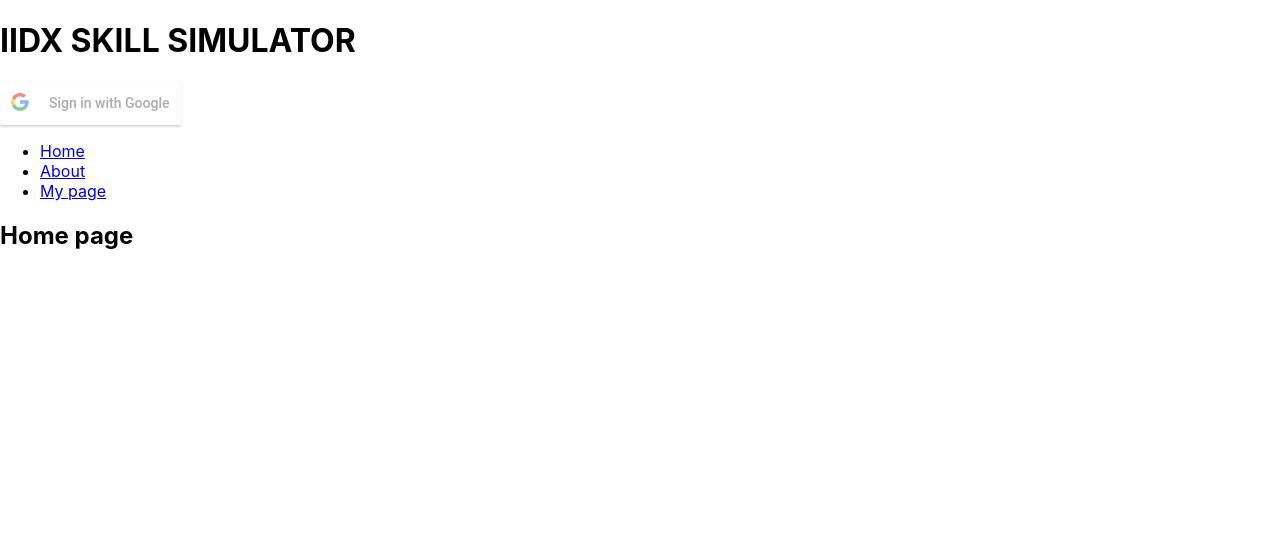
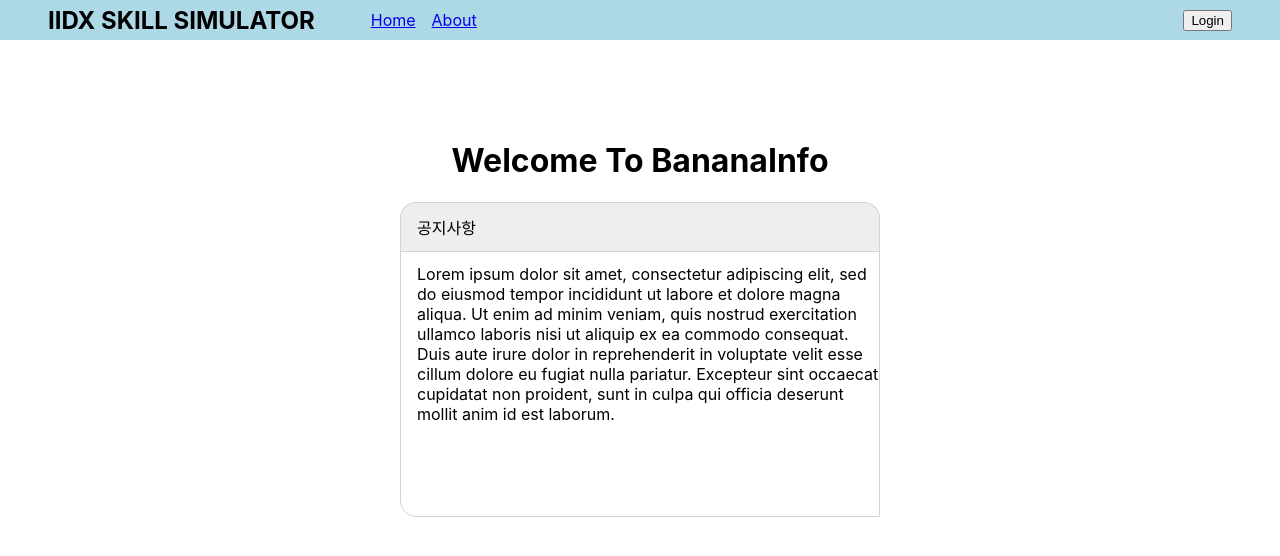
Before and after one commit to y1175a/iidx, a React (Create React App) app: page /home in a window 1280 px wide. Shown: the top 556 px of the page. Built offline with nearby package versions, Linux system fonts and the light colour scheme.

Commit message:
메인페이지, 마이페이지 UI 구성

```diff
--- /dev/null
+++ b/src/App.css
@@ -0,0 +1,4 @@
+.pages {
+    width: 1024px;
+    margin: 0 auto;
+}
--- a/src/App.js
+++ b/src/App.js
@@ -3,14 +3,17 @@
 import Home from './view/home';
 import About from './view/about';
 import Mypage from './view/mypage';
+import "./App.css";
 
 const App = () => {
   return (
     <div>
-      <Route path ="/" component={Header} />
-      <Route path ="/home" component={Home} />
-      <Route path ="/about" component={About} />
-      <Route path ="/mypage" component={Mypage} />
+      <Route path="/" component={Header}/>
+      <div className="pages">
+        <Route path="/home" component={Home} />
+        <Route path="/about" component={About} />
+        <Route path="/mypage" component={Mypage} />
+      </div>
     </div>
   )
 }
--- a/src/index.css
+++ b/src/index.css
@@ -1,5 +1,5 @@
 body {
-  margin: 0;
+  margin: 0 auto;
   font-family: -apple-system, BlinkMacSystemFont, 'Segoe UI', 'Roboto', 'Oxygen',
     'Ubuntu', 'Cantarell', 'Fira Sans', 'Droid Sans', 'Helvetica Neue',
     sans-serif;
--- a/src/resources/style/css/header.css
+++ b/src/resources/style/css/header.css
@@ -0,0 +1,38 @@
+.header {
+    width: 100%;
+    height: 2.5rem;
+    display: flex;
+    justify-content: center;
+    align-items: center;
+    background: lightblue;
+}
+
+.wrapper {
+    position: fixed;
+    left: 3rem;
+    display: flex;
+    align-items: center;
+    justify-content: center;
+}
+
+.wrapper ul {
+    display: flex;
+    justify-content: center;
+    list-style: none;
+}
+
+.wrapper ul li {
+    margin-left: 1rem;
+}
+
+.user {
+    position: fixed;
+    right: 3rem;
+    display: flex;
+    justify-content: center;
+    align-items: center;
+}
+
+.user p {
+    margin-right: 1rem;
+}
--- /dev/null
+++ b/src/resources/style/css/home.css
@@ -0,0 +1,35 @@
+.home {
+    width: 480px;
+    margin: 80px auto;
+    display: flex;
+    flex-direction: column;
+    justify-content: center;
+    align-items: center;
+}
+
+.panel {
+    display: block;
+
+}
+
+.panel-header {
+    border: 1px solid lightgray;
+    border-bottom: 0px;
+    border-top-left-radius: 1rem;
+    border-top-right-radius: 1rem;
+    background-color: #EEE;
+    height: 1.5rem;
+    padding-bottom: 0.75rem;
+    padding-top: 0.75rem;
+    padding-left: 1rem;
+}
+
+.panel-body {
+    height: 240px;
+    border: 1px solid lightgray;
+    overflow-y: scroll;
+    padding-left: 1rem;
+    padding-bottom: 0.75rem;
+    padding-top: 0.75rem;
+    border-bottom-left-radius: 1rem;
+}
--- /dev/null
+++ b/src/resources/style/css/mypage.css
@@ -0,0 +1,55 @@
+.mypage {
+    width: 480px;
+    margin: 80px auto 0;
+    display: flex;
+    flex-direction: column;
+    justify-content: center;
+}
+
+.mypage h2 {
+    margin: auto;
+    padding-bottom: 1rem;
+    margin-bottom: 1rem;
+}
+
+.iidx-profile {
+    display: flex;
+    flex-direction: column;
+}
+
+input {
+    padding-top: 1rem;
+    padding-left: 5px;
+    padding-bottom: 0.5rem;
+    font-size: 1rem;
+    border: none;
+    outline: none;
+    border-bottom: 1px solid rgb(220, 220, 220);
+}
+
+select {
+    margin-top: 0.5rem;
+    padding-top: 0.5rem;
+    padding-bottom: 0.5rem;
+    font-size: 1rem;
+    border: none;
+    outline: none;
+    border-bottom: 1px solid rgb(220, 220, 220);
+}
+
+.iidx-profile button {
+    width: 80%;
+    margin: auto;
+    margin-top: 3rem;
+    padding-top: 0.5rem;
+    padding-bottom: 0.5rem;
+    font-size: 1rem;
+    border: 1px solid rgb(220, 220, 220);
+    background: rgb(245, 245, 245);
+    outline: none;
+    border-radius: 10px;
+}
+
+.iidx-profile button:hover {
+    background: rgb(235, 235, 235);
+}
--- a/src/view/about.js
+++ b/src/view/about.js
@@ -1,8 +1,8 @@
-import React, {useState } from 'react';
+import React, { useState } from 'react';
+
 
 
 const About = (props) => {
-
     return (
       <div>
         <h2>About page</h2>
--- a/src/view/header.js
+++ b/src/view/header.js
@@ -1,17 +1,15 @@
-import React from 'react';
-import {
-    BrowserRouter as Router,
-    Route,
-    Link,
-} from 'react-router-dom';
-import GoogleButton from '../google-login/googleButton';
-import headerStyle from '../resources/style/css/header.css';
+import React, { useState } from "react";
+import { BrowserRouter as Router, Route, Link } from "react-router-dom";
+import GoogleButton from "../google-login/googleButton";
+import "../resources/style/css/header.css";
 
 const Header = () => {
+  const [ auth, setAuth ] = useState(false);
+
   return (
-        <div>
-        <h1>IIDX SKILL SIMULATOR</h1>
-        <div><GoogleButton /></div>
+    <div className="header">
+      <div className="wrapper">
+        <h2>IIDX SKILL SIMULATOR</h2>
         <div>
           <Route>
             <div>
@@ -24,7 +22,10 @@
                     <Link to="/about">About</Link>
                   </li>
                   <li>
-              <Link to="/mypage">My page</Link>
+                    {auth && <Link to="/mypage">My page</Link>}
+                  </li>
+                  <li>
+                    {auth && <Link to="/home">Upload</Link>}
                   </li>
                 </ul>
               </nav>
@@ -32,7 +33,13 @@
           </Route>
         </div>
       </div>
-    )
-}
+      <div className="user">
+        {/* <GoogleButton /> */}
+        {auth && <p>User님, 환영합니다.</p>}
+        <button onClick={() => { setAuth(!auth) }}> {auth ? "Logout" : "Login"} </button>
+      </div>
+    </div>
+  );
+};
 
 export default Header;
--- a/src/view/home.js
+++ b/src/view/home.js
@@ -1,10 +1,20 @@
 import React from 'react';
+import "../resources/style/css/home.css";
+import Header from './header';
 
 const Home = () => {
     return (
-        <div>
-            <h2>Home page</h2>
+        <div className="home">
+            <h1>Welcome To BananaInfo</h1>
+            <div className="panel">
+                <div className="panel-header">
+                    공지사항
+                </div>
+                <div className="panel-body">
+                    Lorem ipsum dolor sit amet, consectetur adipiscing elit, sed do eiusmod tempor incididunt ut labore et dolore magna aliqua. Ut enim ad minim veniam, quis nostrud exercitation ullamco laboris nisi ut aliquip ex ea commodo consequat. Duis aute irure dolor in reprehenderit in voluptate velit esse cillum dolore eu fugiat nulla pariatur. Excepteur sint occaecat cupidatat non proident, sunt in culpa qui officia deserunt mollit anim id est laborum.
+                </div>
             </div>
+        </div>
     )
 }
 
--- a/src/view/mypage.js
+++ b/src/view/mypage.js
@@ -1,9 +1,26 @@
 import React from 'react';
+import "../resources/style/css/mypage.css";
 
 const Mypage = () => {
+    const daniList = ["七級", "六級", "五級", "四級", "三級", "二級", "一級",
+                    "初段", "二段", "三段", "四段", "五段", "六段", "七段", "八段", "九段", "十段",
+                    "中伝", "皆伝"]
     return (
-        <div>
-        <h2>My page</h2>
+        <div className="mypage">
+            <h2>회원정보 수정</h2>
+            <form className="iidx-profile">
+                <input placeholder="IIDX 닉네임"></input>
+                <input placeholder="IIDX ID ('-' 제외 숫자 8자리)"></input>
+                <select>
+                    <option value="">SP 단위인정</option>
+                    {daniList.map(dani => <option value={`SP${dani}`}>SP {dani}</option>)}
+                </select>
+                <select>
+                    <option value="">DP 단위인정</option>
+                    {daniList.map(dani => <option value={`DP${dani}`}>DP {dani}</option>)}
+                </select>
+                <button className="update-btn">변경하기</button>
+            </form>
         </div>
     )
 }
```
Also changed, not shown: 1 other file (tests, documents, lock files or other folders). Lines whose indentation alone changed are shown as unchanged.
